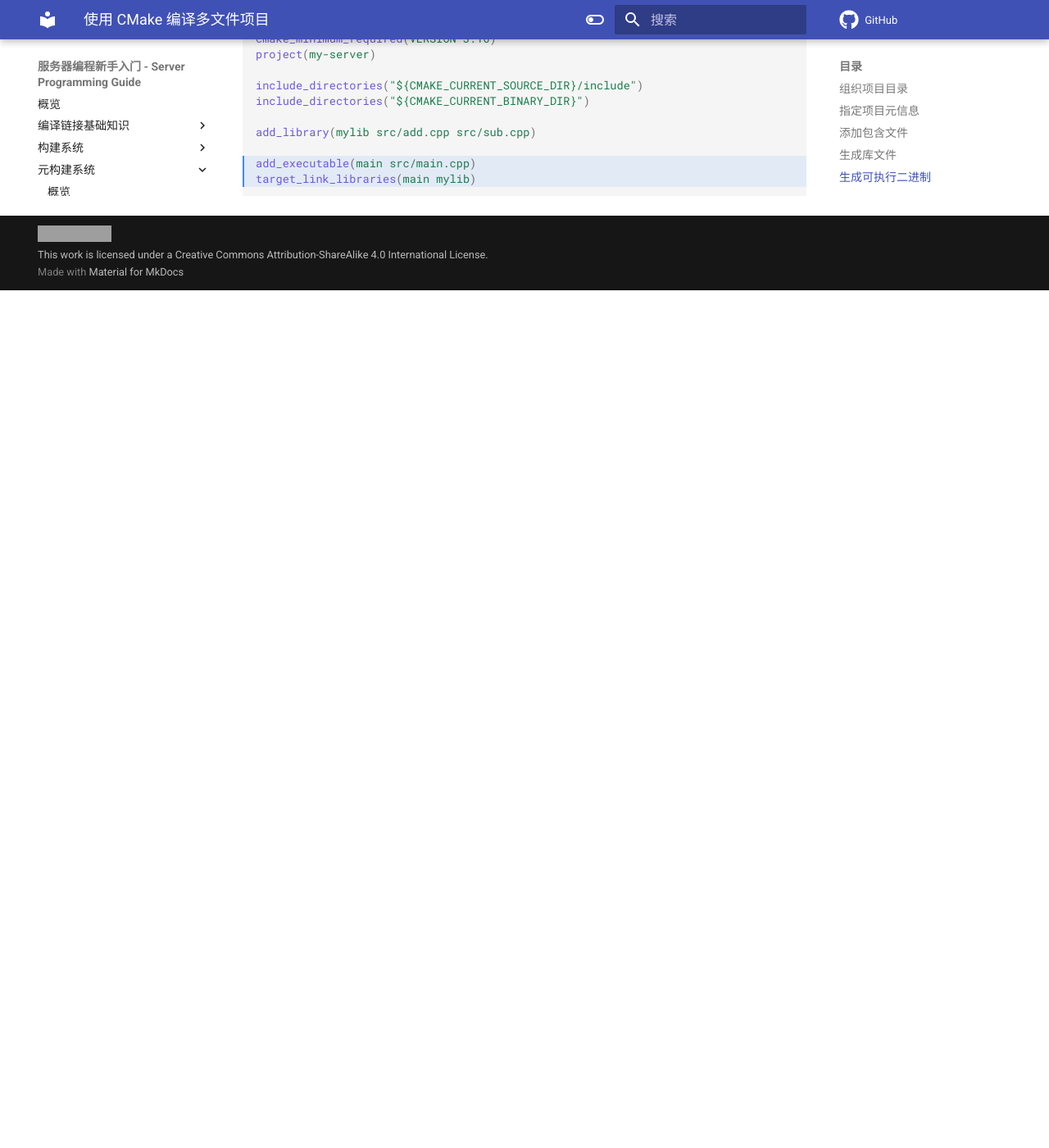
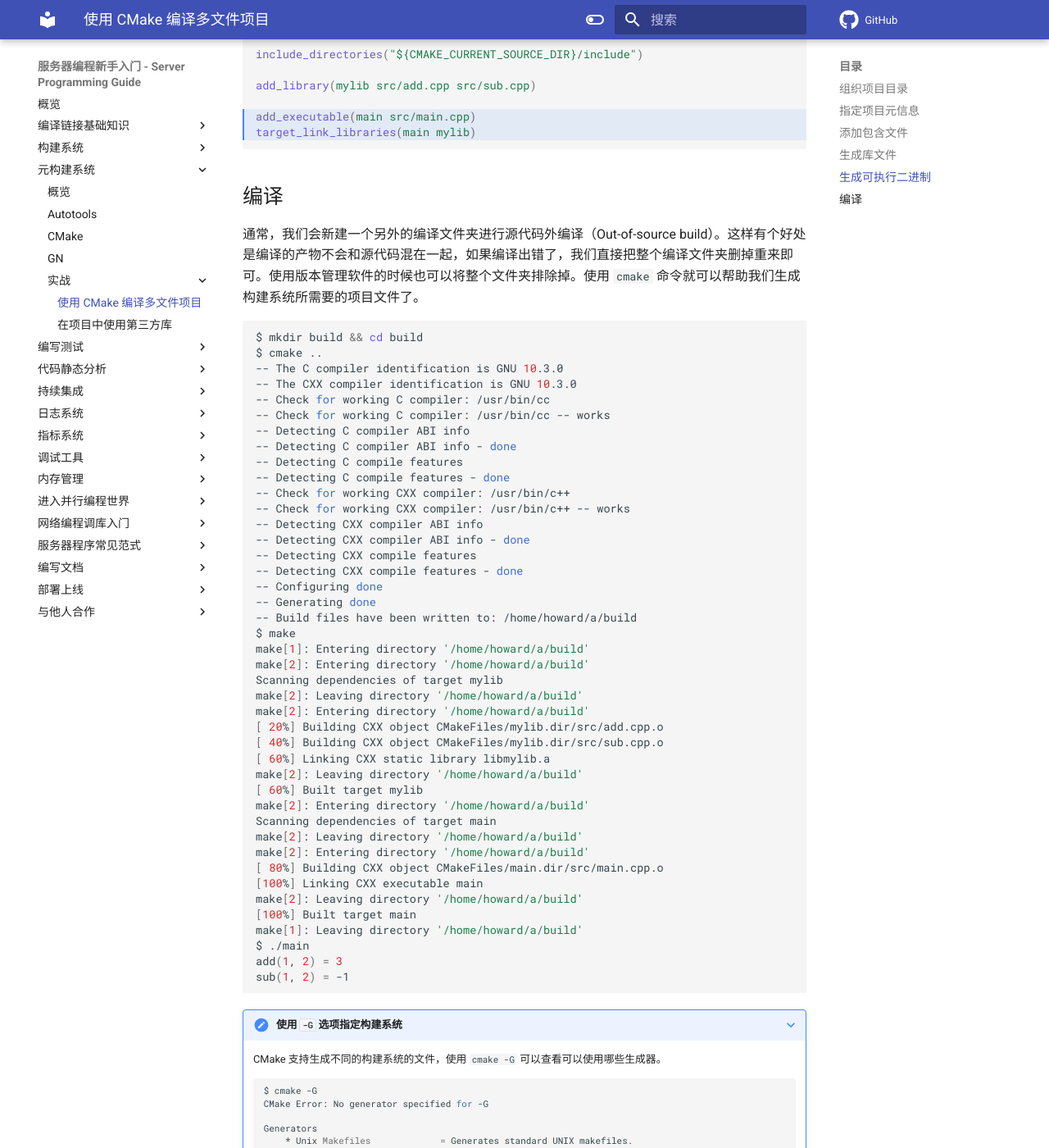
Before and after one commit to howardlau1999/server-programming-guide, an MkDocs documentation site: the page built from docs/meta-build-system/practice/cmake.md, in a window 1280 px wide and 1400 px high, scrolled down 1743 px. Shown: the whole window at 82% size. Built offline with MkDocs 1.6.1 and Material for MkDocs 9.7.7, drawn with Linux system fonts in a browser that asks for light colours; emoji names are drawn with the system emoji font; comment, search, counter and statistics services are not loaded; before the commit the page ends 2097 px from its top, so only the background shows below that; some of the changed text lies outside the part shown; grey boxes are pictures that could not be loaded.

Commit message:
cmake practice

````diff
--- a/docs/meta-build-system/practice/cmake.md
+++ b/docs/meta-build-system/practice/cmake.md
@@ -27,12 +27,11 @@
 
 === "CMakeLists.txt"
 
-    ```cmake hl_lines="4-5"
+    ```cmake hl_lines="4"
     cmake_minimum_required(VERSION 3.16)
     project(my-server)
 
     include_directories("${CMAKE_CURRENT_SOURCE_DIR}/include")
-    include_directories("${CMAKE_CURRENT_BINARY_DIR}")
     ```
 
 ## 生成库文件
@@ -41,12 +40,11 @@
 
 === "CMakeLists.txt"
 
-    ```cmake hl_lines="7"
+    ```cmake hl_lines="6"
     cmake_minimum_required(VERSION 3.16)
     project(my-server)
 
     include_directories("${CMAKE_CURRENT_SOURCE_DIR}/include")
-    include_directories("${CMAKE_CURRENT_BINARY_DIR}")
 
     add_library(mylib src/add.cpp src/sub.cpp)
     ```
@@ -59,15 +57,116 @@
 
 === "CMakeLists.txt"
 
-    ```cmake hl_lines="9-10"
+    ```cmake hl_lines="8-9"
     cmake_minimum_required(VERSION 3.16)
     project(my-server)
 
     include_directories("${CMAKE_CURRENT_SOURCE_DIR}/include")
-    include_directories("${CMAKE_CURRENT_BINARY_DIR}")
 
     add_library(mylib src/add.cpp src/sub.cpp)
 
     add_executable(main src/main.cpp)
     target_link_libraries(main mylib)
     ```
+
+## 编译
+
+通常，我们会新建一个另外的编译文件夹进行源代码外编译（Out-of-source build）。这样有个好处是编译的产物不会和源代码混在一起，如果编译出错了，我们直接把整个编译文件夹删掉重来即可。使用版本管理软件的时候也可以将整个文件夹排除掉。使用 `cmake` 命令就可以帮助我们生成构建系统所需要的项目文件了。
+
+```bash
+$ mkdir build && cd build
+$ cmake ..
+-- The C compiler identification is GNU 10.3.0
+-- The CXX compiler identification is GNU 10.3.0
+-- Check for working C compiler: /usr/bin/cc
+-- Check for working C compiler: /usr/bin/cc -- works
+-- Detecting C compiler ABI info
+-- Detecting C compiler ABI info - done
+-- Detecting C compile features
+-- Detecting C compile features - done
+-- Check for working CXX compiler: /usr/bin/c++
+-- Check for working CXX compiler: /usr/bin/c++ -- works
+-- Detecting CXX compiler ABI info
+-- Detecting CXX compiler ABI info - done
+-- Detecting CXX compile features
+-- Detecting CXX compile features - done
+-- Configuring done
+-- Generating done
+-- Build files have been written to: /home/howard/a/build
+$ make
+make[1]: Entering directory '/home/howard/a/build'
+make[2]: Entering directory '/home/howard/a/build'
+Scanning dependencies of target mylib
+make[2]: Leaving directory '/home/howard/a/build'
+make[2]: Entering directory '/home/howard/a/build'
+[ 20%] Building CXX object CMakeFiles/mylib.dir/src/add.cpp.o
+[ 40%] Building CXX object CMakeFiles/mylib.dir/src/sub.cpp.o
+[ 60%] Linking CXX static library libmylib.a
+make[2]: Leaving directory '/home/howard/a/build'
+[ 60%] Built target mylib
+make[2]: Entering directory '/home/howard/a/build'
+Scanning dependencies of target main
+make[2]: Leaving directory '/home/howard/a/build'
+make[2]: Entering directory '/home/howard/a/build'
+[ 80%] Building CXX object CMakeFiles/main.dir/src/main.cpp.o
+[100%] Linking CXX executable main
+make[2]: Leaving directory '/home/howard/a/build'
+[100%] Built target main
+make[1]: Leaving directory '/home/howard/a/build'
+$ ./main
+add(1, 2) = 3
+sub(1, 2) = -1
+```
+
+???+note "使用 `-G` 选项指定构建系统"
+    CMake 支持生成不同的构建系统的文件，使用 `cmake -G` 可以查看可以使用哪些生成器。
+    ```bash
+    $ cmake -G
+    CMake Error: No generator specified for -G
+
+    Generators
+        * Unix Makefiles             = Generates standard UNIX makefiles.
+        Green Hills MULTI            = Generates Green Hills MULTI files
+                                        (experimental, work-in-progress).
+        Ninja                        = Generates build.ninja files.
+        Watcom WMake                 = Generates Watcom WMake makefiles.
+        CodeBlocks - Ninja           = Generates CodeBlocks project files.
+        CodeBlocks - Unix Makefiles  = Generates CodeBlocks project files.
+        CodeLite - Ninja             = Generates CodeLite project files.
+        CodeLite - Unix Makefiles    = Generates CodeLite project files.
+        Sublime Text 2 - Ninja       = Generates Sublime Text 2 project files.
+        Sublime Text 2 - Unix Makefiles
+                                     = Generates Sublime Text 2 project files.
+        Kate - Ninja                 = Generates Kate project files.
+        Kate - Unix Makefiles        = Generates Kate project files.
+        Eclipse CDT4 - Ninja         = Generates Eclipse CDT 4.0 project files.
+        Eclipse CDT4 - Unix Makefiles= Generates Eclipse CDT 4.0 project files.
+    ```
+    我们可以尝试使用 `ninja` 来编译项目：
+    ```bash
+    $ cd .. && rm -rf build
+    $ mkdir build && cd build
+    $ cmake .. -G"Ninja"
+    -- The C compiler identification is GNU 10.3.0
+    -- The CXX compiler identification is GNU 10.3.0
+    -- Check for working C compiler: /usr/bin/cc
+    -- Check for working C compiler: /usr/bin/cc -- works
+    -- Detecting C compiler ABI info
+    -- Detecting C compiler ABI info - done
+    -- Detecting C compile features
+    -- Detecting C compile features - done
+    -- Check for working CXX compiler: /usr/bin/c++
+    -- Check for working CXX compiler: /usr/bin/c++ -- works
+    -- Detecting CXX compiler ABI info
+    -- Detecting CXX compiler ABI info - done
+    -- Detecting CXX compile features
+    -- Detecting CXX compile features - done
+    -- Configuring done
+    -- Generating done
+    -- Build files have been written to: /home/howard/a/build
+    $ ninja
+    [5/5] Linking CXX executable main
+    $ ./main
+    add(1, 2) = 3
+    sub(1, 2) = -1
+    ```
````
